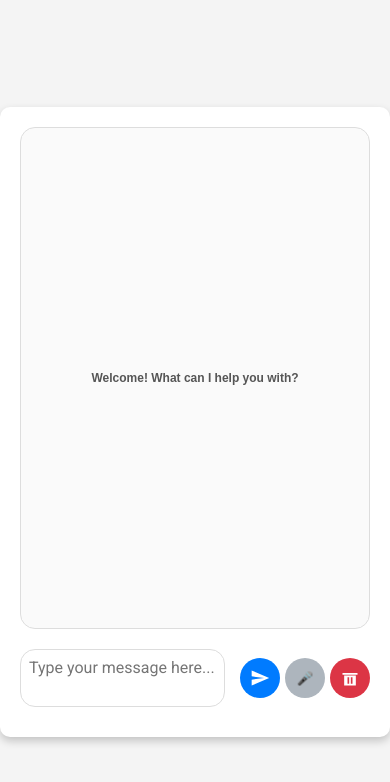
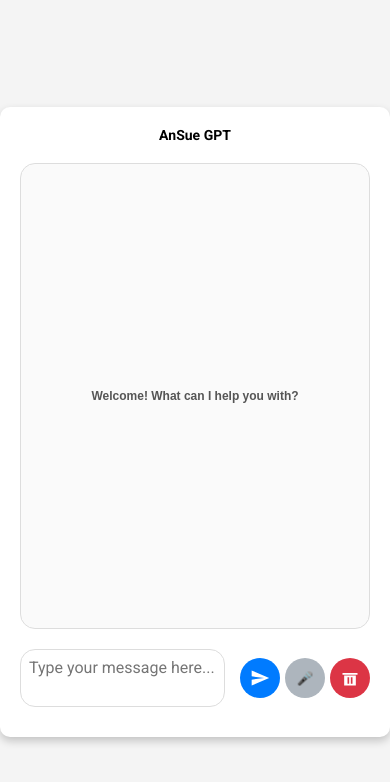
Before and after one commit to anish1306/ChatBot, a website: page index.html in a window 390 px wide. Drawn offline with Linux system fonts and the light colour scheme.

Commit message:
updating logo

```diff
--- a/index.html
+++ b/index.html
@@ -9,6 +9,9 @@
 <body>
     <div id="layout">
         <div id="chat-container">
+            <div id="logo-container">
+                <div id="logo-text">AnSue GPT</div>
+            </div>
             <div id="messages">
                 <div id="placeholder-text">Welcome! What can I help you with?</div>
             </div>
--- a/styles.css
+++ b/styles.css
@@ -240,6 +240,19 @@ body {
     fill: white;
 }
 
+/* Logo container */
+#logo-container {
+    text-align: center;
+    margin-bottom: 20px; /* Add spacing below the text */
+}
+
+#logo-text {
+    font-size: 26px; /* Default size for desktop */
+    font-weight: bold;
+    color: #000000; /* Primary color for the text */
+    font-family: 'Roboto', sans-serif; /* Use a clean and modern font */
+}
+
 /* Responsive styles for tablets */
 @media (max-width: 768px) {
     #chat-container {
@@ -256,6 +269,10 @@ body {
     #voice-button,
     #clear-button {
         padding: 8px;
+    }
+
+    #logo-text {
+        font-size: 18px; /* Slightly smaller size for tablets */
     }
 }
 
@@ -287,4 +304,8 @@ body {
     #placeholder-text {
         font-size: 12px;
     }
+
+    #logo-text {
+        font-size: 14px; /* Smaller size for mobile */
+    }
 }
```
